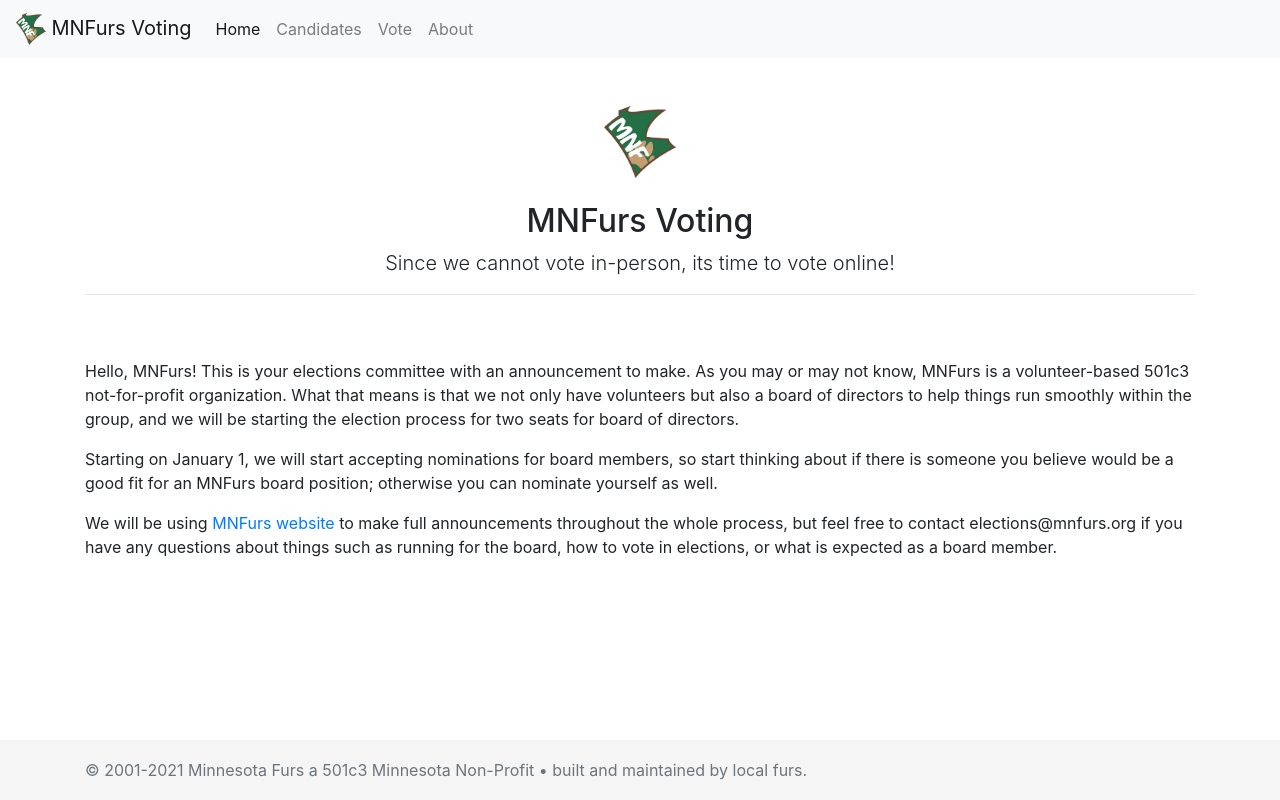
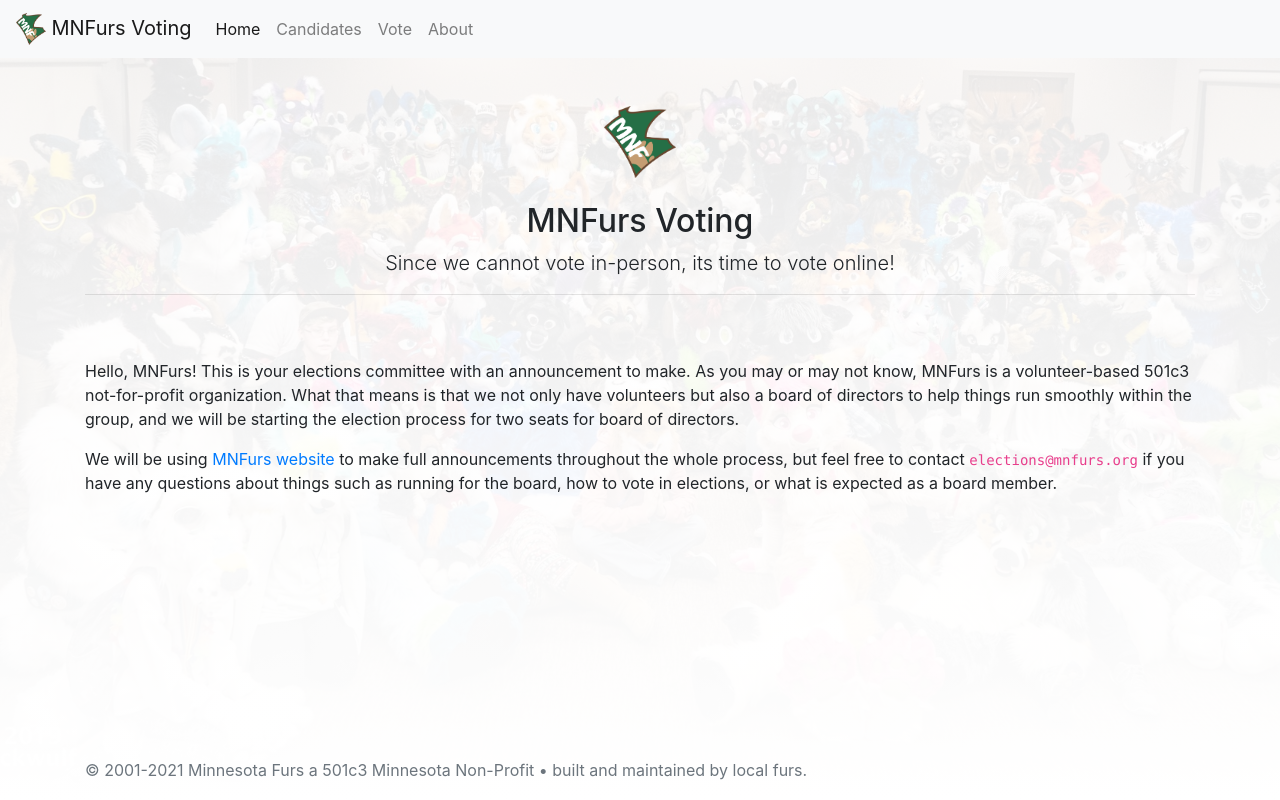
Before and after one commit to drraccoony/501cVote, a PHP site: page / in a window 1280 px wide. Run offline with PHP 8.4, Linux system fonts and the light colour scheme.

Commit message:
Background Added

```diff
--- a/css/501cVote.css
+++ b/css/501cVote.css
@@ -1,19 +1,33 @@
 body {
-    margin-bottom: 60px; /* Margin bottom by footer height */
+  margin-bottom: 60px;
+  /* Margin bottom by footer height */
+
 }
+
 .footer {
   position: absolute;
   bottom: 0;
   width: 100%;
-    height: 60px; /* Set the fixed height of the footer here */
-    line-height: 60px; /* Vertically center the text there */
-    background-color: #f5f5f5;
+  height: 60px;
+  /* Set the fixed height of the footer here */
+  line-height: 60px;
+  /* Vertically center the text there */
 }
+
 html {
   position: relative;
   min-height: 100%;
 }
 
+.homebg {
+  background-image:
+    linear-gradient(to bottom, rgba(255, 255, 255, 0.9), rgb(255, 255, 255)),
+    url('../img/background_home.jpeg');
+  background-size: cover;
+  background-position: center;
+  background-repeat: no-repeat;
+
+}
 
 #progressbar {
   margin-bottom: 30px;
@@ -109,7 +123,7 @@
 }
 
 .purple-text {
-  color: #007848 ;
+  color: #007848;
   font-weight: normal
 }
 
--- a/index.php
+++ b/index.php
@@ -12,7 +12,7 @@
     <title>Hello, world!</title>
 </head>
 
-<body class="d-flex flex-column h-100">
+<body class="homebg d-flex flex-column h-100">
 
     <?php include 'includes/nav.php'; ?>
 
@@ -24,15 +24,13 @@
             <hr>
         </div>
         <p>Hello, MNFurs! This is your elections committee with an announcement to make. As you may or may not know, MNFurs is a volunteer-based 501c3 not-for-profit organization. What that means is that we not only have volunteers but also a board of directors to help things run smoothly within the group, and we will be starting the election process for two seats for board of directors.</p>
-        <p>Starting on January 1, we will start accepting nominations for board members, so start thinking about if there is someone you believe would be a good fit for an MNFurs board position; otherwise you can nominate yourself as well.</p>
-        <p>We will be using <a href="https://mnfurs.org">MNFurs website</a> to make full announcements throughout the whole process, but feel free to contact elections@mnfurs.org if you have any questions about things such as running for the board, how to vote in elections, or what is expected as a board member.</p>
+        <p>We will be using <a href="https://mnfurs.org">MNFurs website</a> to make full announcements throughout the whole process, but feel free to contact <code>elections@mnfurs.org</code> if you have any questions about things such as running for the board, how to vote in elections, or what is expected as a board member.</p>
     </div>
 
 
-        <?php include 'includes/footer.php'; ?>
-
-        <script src="https://code.jquery.com/jquery-3.5.1.slim.min.js" integrity="sha384-DfXdz2htPH0lsSSs5nCTpuj/zy4C+OGpamoFVy38MVBnE+IbbVYUew+OrCXaRkfj" crossorigin="anonymous"></script>
-        <script src="https://cdn.jsdelivr.net/npm/bootstrap@4.6.0/dist/js/bootstrap.bundle.min.js" integrity="sha384-Piv4xVNRyMGpqkS2by6br4gNJ7DXjqk09RmUpJ8jgGtD7zP9yug3goQfGII0yAns" crossorigin="anonymous"></script>
+    <?php include 'includes/footer.php'; ?>
+    <script src="https://code.jquery.com/jquery-3.5.1.slim.min.js" integrity="sha384-DfXdz2htPH0lsSSs5nCTpuj/zy4C+OGpamoFVy38MVBnE+IbbVYUew+OrCXaRkfj" crossorigin="anonymous"></script>
+    <script src="https://cdn.jsdelivr.net/npm/bootstrap@4.6.0/dist/js/bootstrap.bundle.min.js" integrity="sha384-Piv4xVNRyMGpqkS2by6br4gNJ7DXjqk09RmUpJ8jgGtD7zP9yug3goQfGII0yAns" crossorigin="anonymous"></script>
 </body>
 
 </html>
```
Also changed, not shown: img/background_home.jpeg (added). Lines whose indentation alone changed are shown as unchanged.
